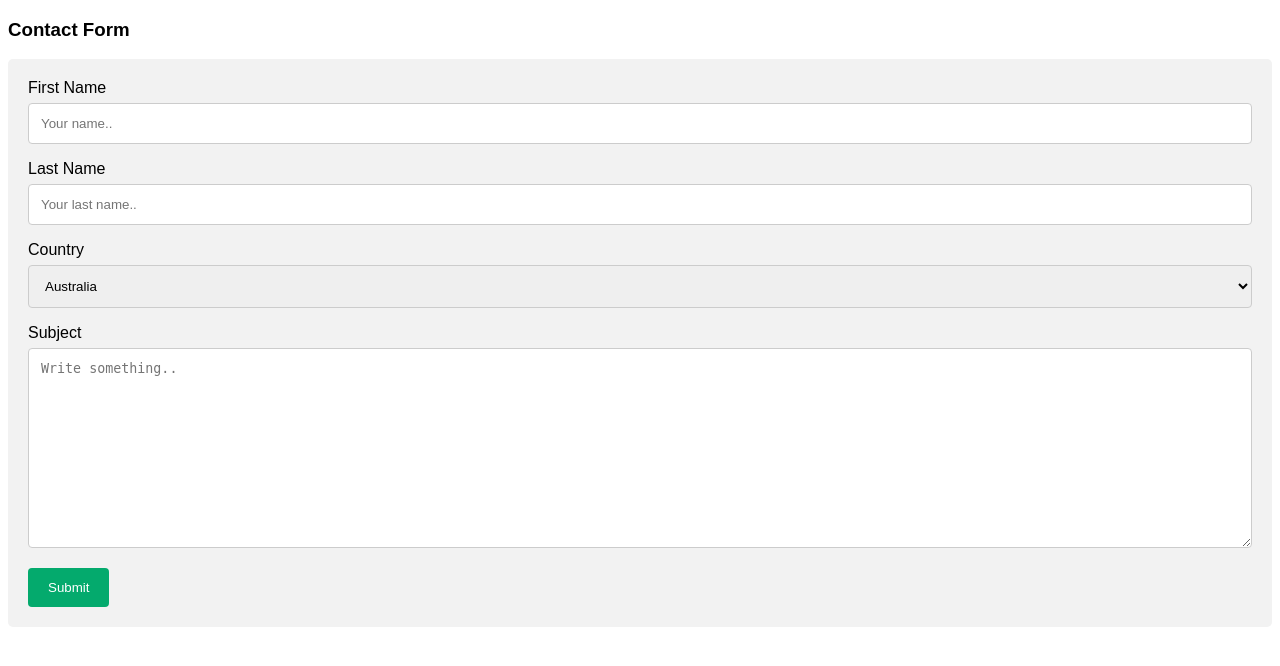
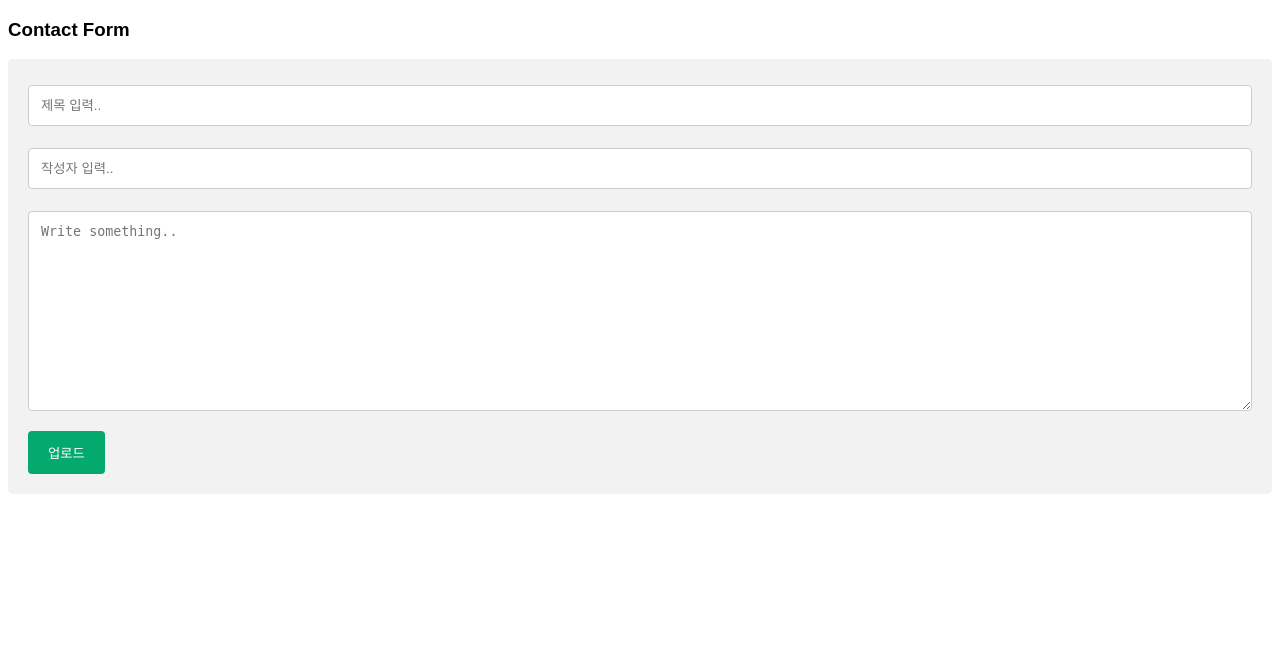
Before and after one commit to multicam202402/javaee_workspace, a Java web app: page /write.jsp in a window 1280 px wide. Shown: the top 666 px of the page. Run offline with Tomcat 11, a stand-in JSP engine, Linux system fonts and the light colour scheme.

Commit message:
금일수업

```diff
--- a/site0318/gallery/write.jsp
+++ b/site0318/gallery/write.jsp
@@ -1,3 +1,4 @@
+<%@ page contentType="text/html;charset=utf-8"%>
 <!DOCTYPE html>
 <html>
 <head>
@@ -22,7 +23,7 @@ input[type=text], select, textarea {
 	resize: vertical;
 }
 
-input[type=submit] {
+input[type=button] {
 	background-color: #04AA6D;
 	color: white;
 	padding: 12px 20px;
@@ -31,7 +32,7 @@ input[type=submit] {
 	cursor: pointer;
 }
 
-input[type=submit]:hover {
+input[type=button]:hover {
 	background-color: #45a049;
 }
 
@@ -48,19 +49,12 @@ input[type=submit]:hover {
 
 	<div class="container">
 		<form action="/action_page.php">
-			<label for="fname">First Name</label> <input type="text" id="fname"
-				name="firstname" placeholder="Your name.."> <label
-				for="lname">Last Name</label> <input type="text" id="lname"
-				name="lastname" placeholder="Your last name.."> <label
-				for="country">Country</label> <select id="country" name="country">
-				<option value="australia">Australia</option>
-				<option value="canada">Canada</option>
-				<option value="usa">USA</option>
-			</select> <label for="subject">Subject</label>
-			<textarea id="subject" name="subject" placeholder="Write something.."
-				style="height: 200px"></textarea>
 
-			<input type="submit" value="Submit">
+			<input type="text" id="fname"name="firstname" placeholder="제목 입력..">
+			<input type="text" id="lname" name="lastname" placeholder="작성자 입력..">
+			<textarea id="subject" name="subject" placeholder="Write something.." style="height: 200px"></textarea>
+
+			<input type="button" value="업로드">
 		</form>
 	</div>
 
```
